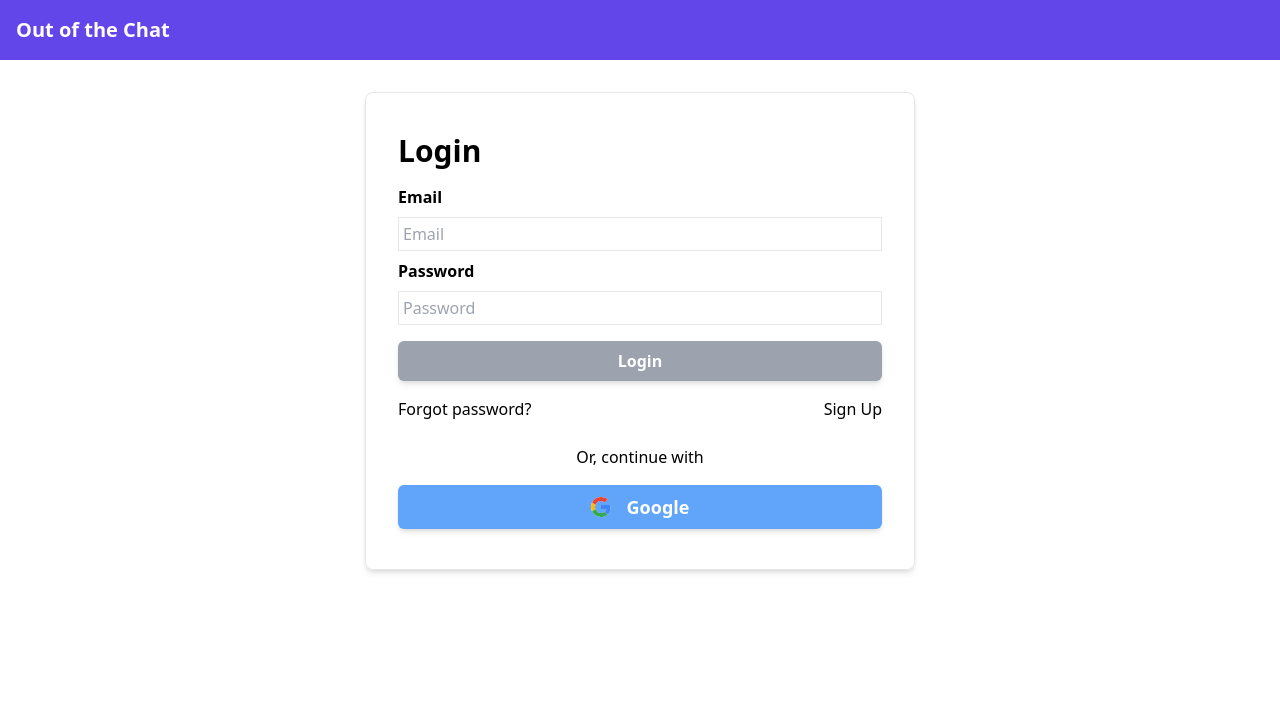
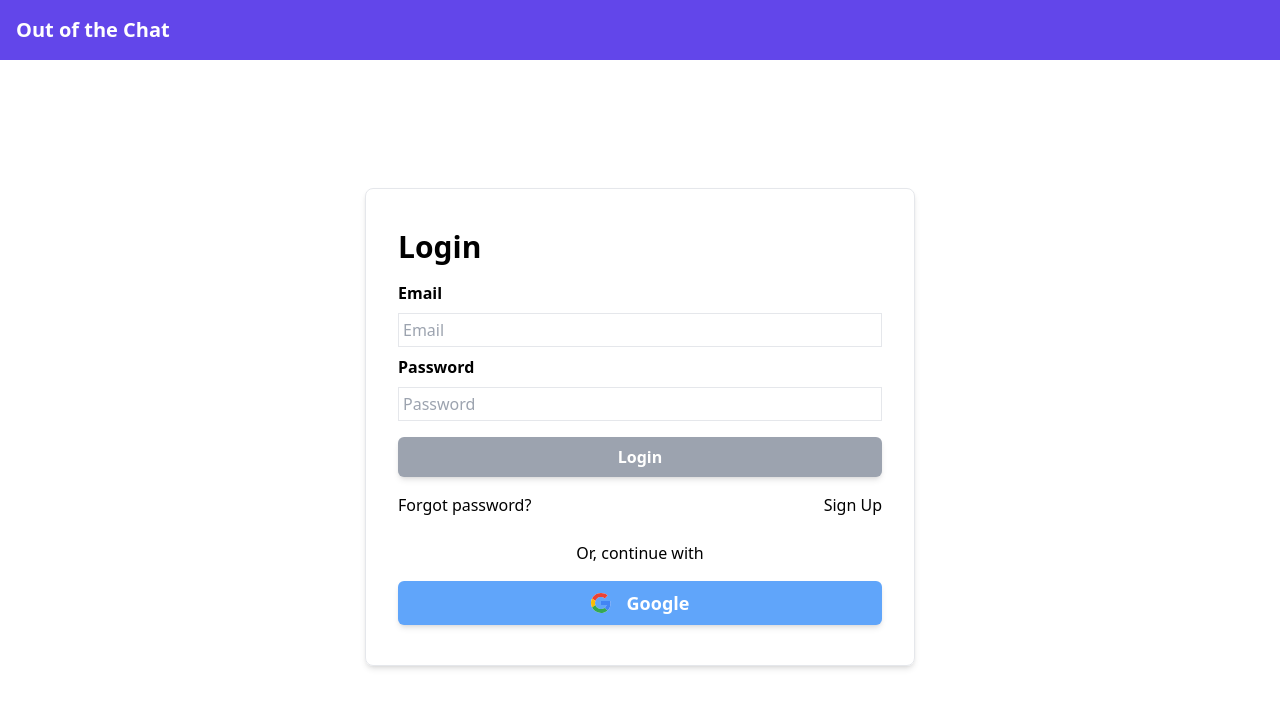
Before and after one commit to squach28/out-of-the-chat, a React (Vite) app in the folder frontend/: page /login in a window 1280 px wide. Shown: the top 708 px of the page. Built offline with nearby package versions, Linux system fonts and the light colour scheme; no server answers.

Commit message:
added margin for the forms

```diff
--- a/frontend/src/pages/Login.tsx
+++ b/frontend/src/pages/Login.tsx
@@ -6,7 +6,7 @@ import checkSolidIcon from '../assets/icons/check-solid.svg'
 const Login = () => {
     const [searchParams, ] = useSearchParams()
     return (
-        <div className="flex flex-col">
+        <div className="flex flex-col md:mt-24">
             {
             searchParams.get('initialLogin') ?
                 <div className="w-[90%] absolute bottom-[2%] right-[50%] translate-x-[50%]">
--- a/frontend/src/pages/Signup.tsx
+++ b/frontend/src/pages/Signup.tsx
@@ -2,7 +2,7 @@ import SignupForm from "../components/SignupForm"
 import { Link } from "react-router-dom"
 const Signup = () => {
   return (
-    <div className="flex flex-col bg-background-light">
+    <div className="flex flex-col md:mt-24 bg-background-light">
         <SignupForm />
         <p className="text-center mt-6">Already have an account? <Link to="/login" replace={true} className="font-bold">Log in</Link></p>
     </div>
```
